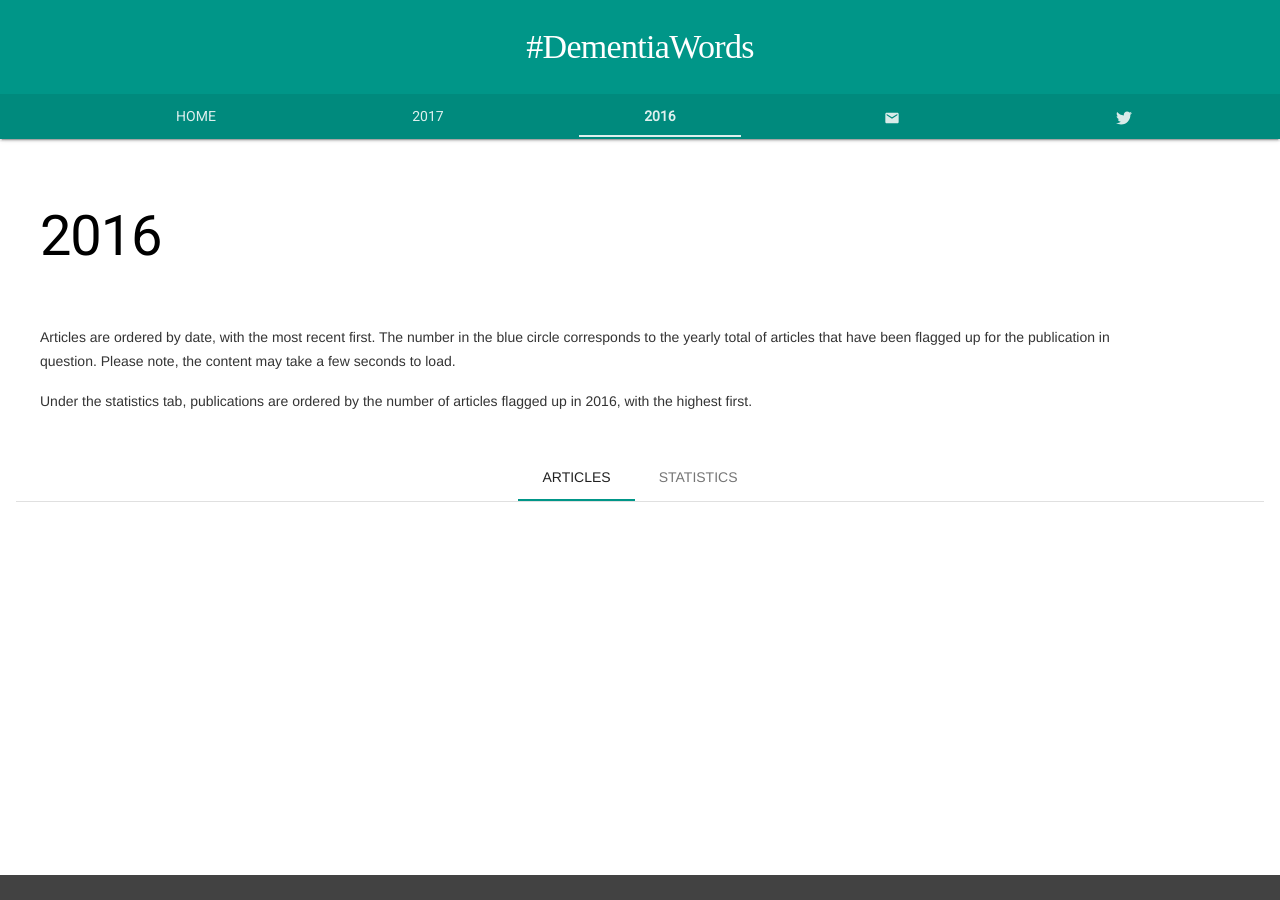
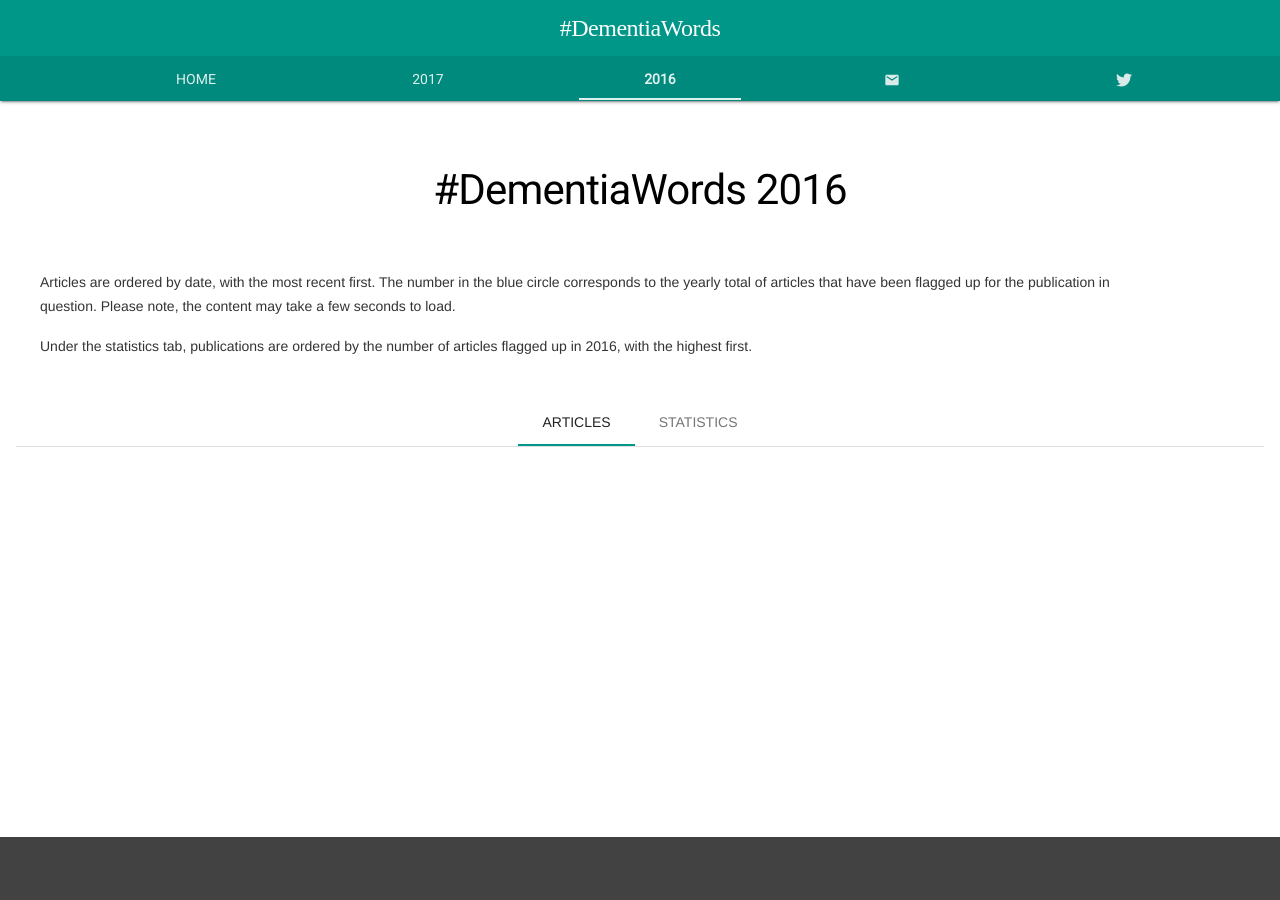
Before and after one commit to alastair38/dwords2017, a Jekyll site: the page built from 2016.md, in a window 1280 px wide. Built offline with Jekyll 4.4.1, drawn with Linux system fonts in a browser that asks for light colours; nearby versions of some CDN libraries; some web fonts are replaced; some of the changed text lies outside the part shown.

Commit message:
Added favicon / webapp capability. Some design tweaks

```diff
--- a/_includes/head.html
+++ b/_includes/head.html
@@ -2,8 +2,15 @@
   <meta charset="utf-8">
   <meta http-equiv="X-UA-Compatible" content="IE=edge">
   <meta name="viewport" content="width=device-width, initial-scale=1">
+  <meta name="mobile-web-app-capable" content="yes">
+  <link rel="icon" sizes="192x192" href="favicon.png">
+  <link href="favicon.png" rel="apple-touch-icon" />
+  <meta name="mobile-web-app-capable" content="yes">
+  <meta name="msapplication-TileColor" content="#fdfdfd">
+  <meta name="msapplication-TileImage" content="favicon.png">
 
-  <title>{% if page.title %}{{ page.title | escape }}{% else %}{{ site.title | escape }}{% endif %}</title>
+
+  <title>{% if page.title %}{{ site.title | escape }} - {{ page.title | escape }}{% else %}{{ site.title | escape }}{% endif %}</title>
   <meta name="description" content="{{ page.excerpt | default: site.description | strip_html | normalize_whitespace | truncate: 160 | escape }}">
 
   <link rel="stylesheet" href="https://code.getmdl.io/1.1.3/material.teal-red.min.css">
--- a/_layouts/page.html
+++ b/_layouts/page.html
@@ -3,7 +3,7 @@
 ---
 <article class="post mdl-cell mdl-cell--12-col mdl-card">
 
-    <h1 class="post-title mdl-card__title">{{ page.title | escape }}</h1>
+    <h1 class="post-title mdl-card__title">#{{ site.title | escape }} {{ page.title | escape }}</h1>
 
   <div class="mdl-card__supporting-text">
     {{ content }}
--- a/assets/main.scss
+++ b/assets/main.scss
@@ -67,13 +67,19 @@
   font-weight: 300;
 }
 
+h1.post-title {
+  text-align: center;
+  display: block;
+  font-size: 3rem;
+}
+
 .header__title {
   font-family: 'Cabin Sketch';
-  font-size: 34px;
+  font-size: 24px;
   text-align: center;
   font-weight: 300;
   width: 100%;
-  margin-left: 0 !important;
+  margin: .5em 0 !important;
 }
 
 .footer__title {
```
Also changed, not shown: favicon.png (added).
